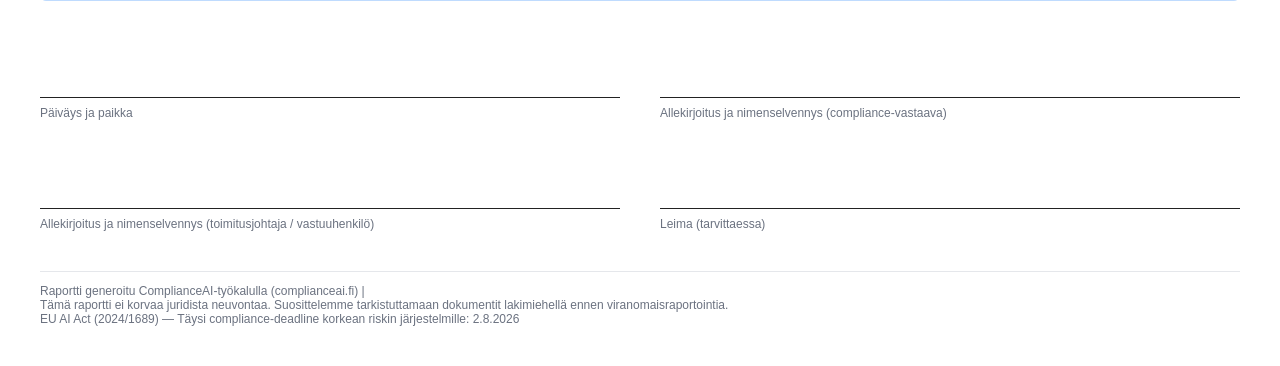
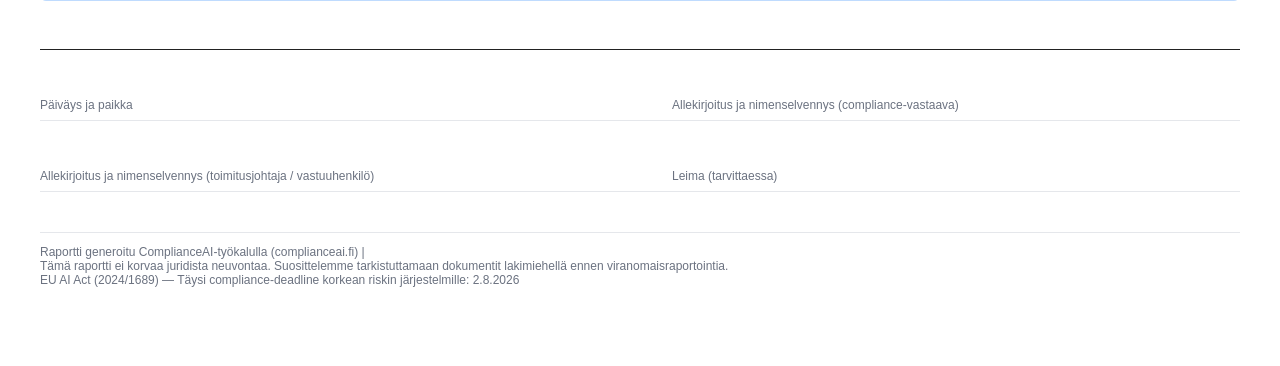
Before and after one commit to jaalankasanova/aiact, a Flask app: template templates/raportti_pdf.html in a window 1280 px wide. Shown: the part 574-940 px from the top of the page. After the commit the page ends 861 px from the top, so only its background shows below. Run offline with Flask 3, Linux system fonts and the light colour scheme; the template is opened without the code that fills it, so the values that code supplies are empty; some libraries are stand-ins or nearby versions.

Commit message:
fix: allekirjoitusalue taulukoksi (parempi tulostusyhteensopivuus)

```diff
--- a/templates/raportti_pdf.html
+++ b/templates/raportti_pdf.html
@@ -19,15 +19,9 @@
   .toimenpide-lista { margin: 0; padding-left: 20px; }
   .toimenpide-lista li { margin-bottom: 12px; }
   .toimenpide-meta { font-size: 9pt; color: #6b7280; margin-top: 4px; }
-  .allekirjoitus-alue {
-    margin-top: 48px;
-    display: grid;
-    grid-template-columns: 1fr 1fr;
-    gap: 40px;
-  }
-  .allekirjoitus-kentta { border-top: 1.5px solid #222; padding-top: 8px; }
-  .allekirjoitus-otsikko { font-size: 9pt; color: #6b7280; }
-  .allekirjoitus-tyhja { height: 48px; }
+  .allekirjoitus-taulukko { width: 100%; border-collapse: collapse; margin-top: 48px; }
+  .allekirjoitus-taulukko td { width: 50%; padding: 48px 16px 8px 0; border-top: 1.5px solid #222; vertical-align: bottom; font-size: 9pt; color: #6b7280; }
+  .allekirjoitus-taulukko td:nth-child(2) { padding-left: 32px; border-left: none; }
   .vastuuhenkilo-taulukko { width: 100%; border-collapse: collapse; margin-top: 8px; }
   .vastuuhenkilo-taulukko td { padding: 6px 10px; border: 1px solid #e5e7eb; font-size: 10pt; }
   .vastuuhenkilo-taulukko td:first-child { background: #f8fafc; font-weight: 600; width: 35%; }
@@ -134,32 +128,16 @@
   Suosittelemme tarkistamaan tilanteen vähintään 6 kuukauden välein tai aina kun järjestelmään tehdään merkittäviä muutoksia.
 </div>
 
-<div class="allekirjoitus-alue">
-  <div>
-    <div class="allekirjoitus-tyhja"></div>
-    <div class="allekirjoitus-kentta">
-      <div class="allekirjoitus-otsikko">Päiväys ja paikka</div>
-    </div>
-  </div>
-  <div>
-    <div class="allekirjoitus-tyhja"></div>
-    <div class="allekirjoitus-kentta">
-      <div class="allekirjoitus-otsikko">Allekirjoitus ja nimenselvennys (compliance-vastaava)</div>
-    </div>
-  </div>
-  <div>
-    <div class="allekirjoitus-tyhja"></div>
-    <div class="allekirjoitus-kentta">
-      <div class="allekirjoitus-otsikko">Allekirjoitus ja nimenselvennys (toimitusjohtaja / vastuuhenkilö)</div>
-    </div>
-  </div>
-  <div>
-    <div class="allekirjoitus-tyhja"></div>
-    <div class="allekirjoitus-kentta">
-      <div class="allekirjoitus-otsikko">Leima (tarvittaessa)</div>
-    </div>
-  </div>
-</div>
+<table class="allekirjoitus-taulukko">
+  <tr>
+    <td>Päiväys ja paikka</td>
+    <td>Allekirjoitus ja nimenselvennys (compliance-vastaava)</td>
+  </tr>
+  <tr>
+    <td>Allekirjoitus ja nimenselvennys (toimitusjohtaja / vastuuhenkilö)</td>
+    <td>Leima (tarvittaessa)</td>
+  </tr>
+</table>
 
 <div class="footer">
   Raportti generoitu ComplianceAI-työkalulla (complianceai.fi) | {{ pvm }}<br>
```
